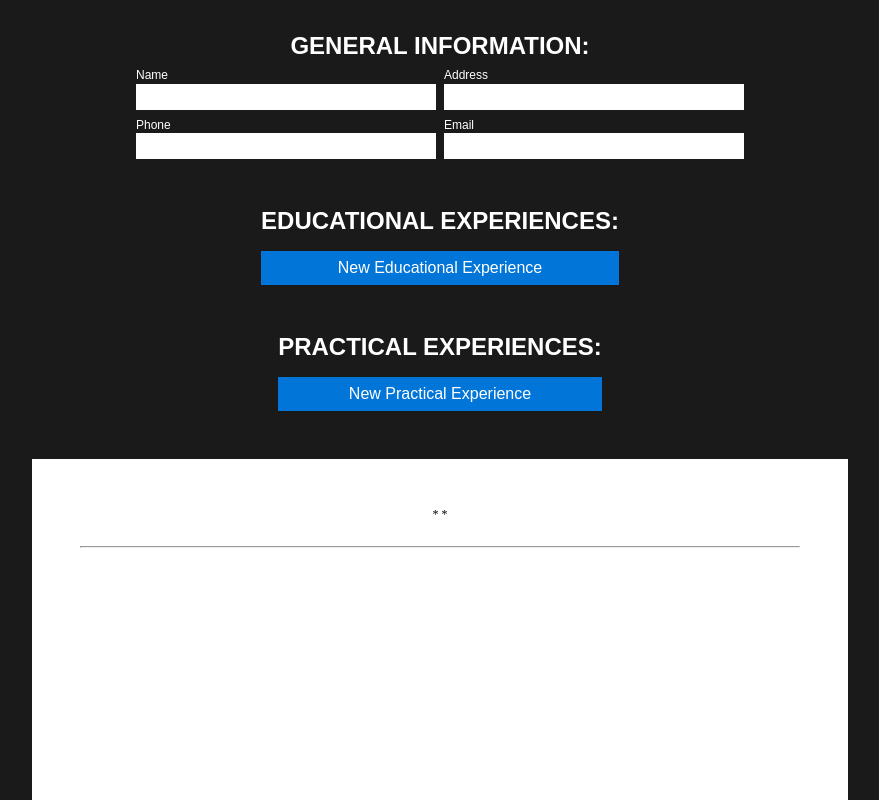
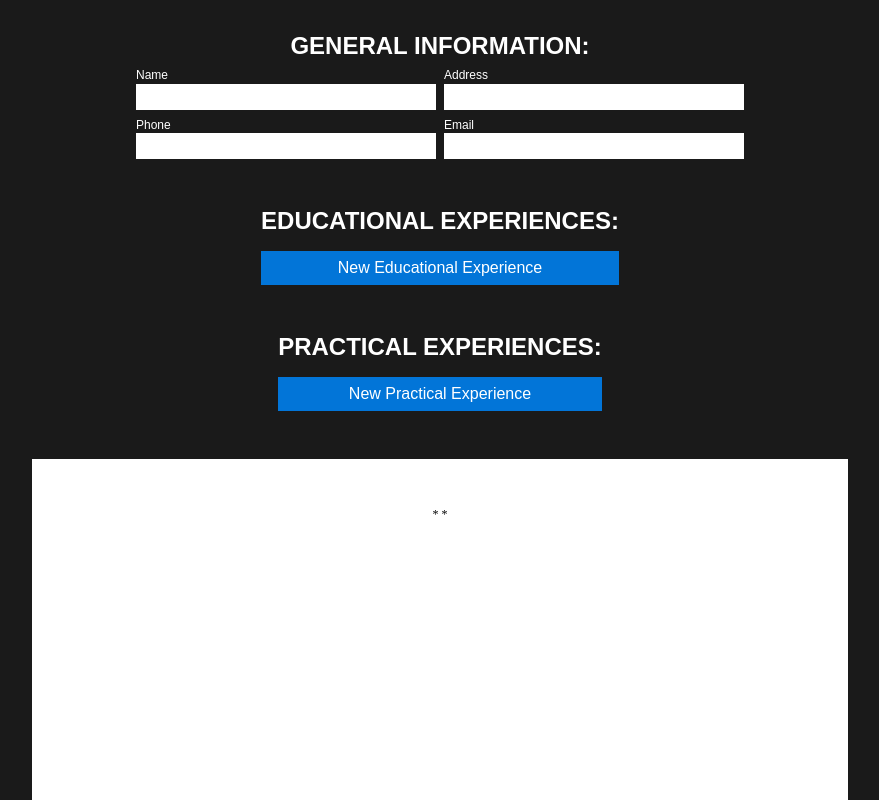
Before and after one commit to azboss2021/cv-project, a React (Create React App) app: page / in a window 1280 px wide. Shown: the top 800 px of the page, without its empty margins (200-1079 px from the left). Built offline with nearby package versions, Linux system fonts and the light colour scheme.

Commit message:
Fixed bug in preview section from previous commit

```diff
--- a/src/components/Preview.js
+++ b/src/components/Preview.js
@@ -22,7 +22,6 @@ export default class Preview extends Component {
               <hr></hr>
             </div>
           }
-          <hr></hr>
           <div id="educations">
             {this.props.educations.map((education) => {
               return (
```
